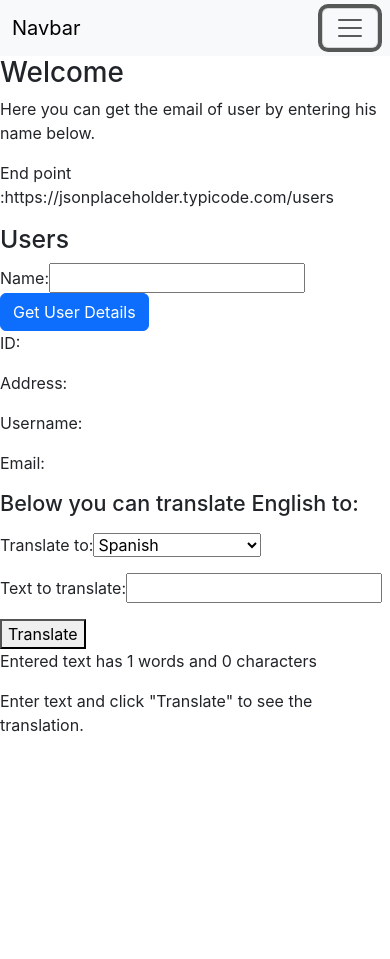
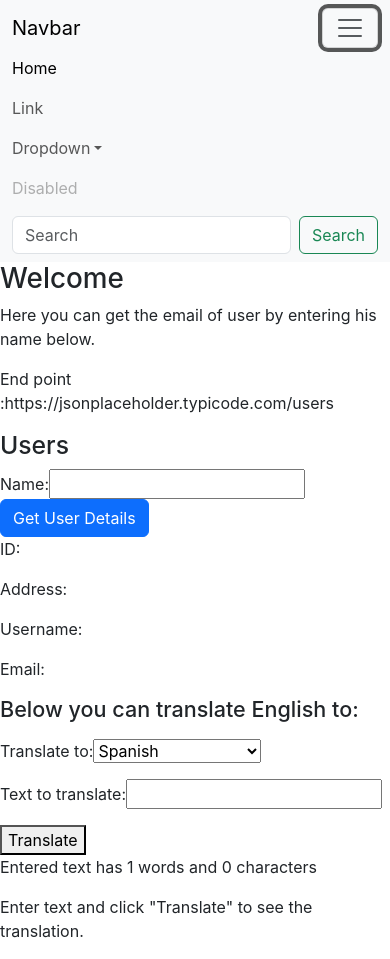
Before and after one commit to TejaVenkatBalla/fetchapi, a React (Create React App) app: page / in a window 390 px wide. Both pictures are taken after a click on the button "Toggle navigation". Before the commit the page ends 844 px from the top, so only its background shows below. Built offline with nearby package versions, Linux system fonts and the light colour scheme; no server answers.

Commit message:
nmae change

```diff
--- a/src/components/nav2.js
+++ b/src/components/nav2.js
@@ -5,27 +5,27 @@ function BasicExample(){
 
       <nav className="navbar navbar-expand-lg bg-body-tertiary">
         <div className="container-fluid">
-          <a className="navbar-brand" href="www.google.com">Navbar</a>
-          <button className="navbar-toggler" type="button" data-bs-toggle="collapse" data-bs-target="www.google.comnavbarSupportedContent" aria-controls="navbarSupportedContent" aria-expanded="false" aria-label="Toggle navigation">
+          <a className="navbar-brand" href="#">Navbar</a>
+          <button className="navbar-toggler" type="button" data-bs-toggle="collapse" data-bs-target="#navbarSupportedContent" aria-controls="navbarSupportedContent" aria-expanded="false" aria-label="Toggle navigation">
             <span className="navbar-toggler-icon"></span>
           </button>
           <div className="collapse navbar-collapse" id="navbarSupportedContent">
             <ul className="navbar-nav me-auto mb-2 mb-lg-0">
               <li className="nav-item">
-                <a className="nav-link active" aria-current="page" href="www.google.com">Home</a>
+                <a className="nav-link active" aria-current="page" href="#">Home</a>
               </li>
               <li className="nav-item">
-                <a className="nav-link" href="www.google.com">Link</a>
+                <a className="nav-link" href="#">Link</a>
               </li>
               <li className="nav-item dropdown">
-                <a className="nav-link dropdown-toggle" href="www.google.com" role="button" data-bs-toggle="dropdown" aria-expanded="false">
+                <a className="nav-link dropdown-toggle" href="#" role="button" data-bs-toggle="dropdown" aria-expanded="false">
                   Dropdown
                 </a>
                 <ul className="dropdown-menu">
-                  <li><a className="dropdown-item" href="www.google.com">Action</a></li>
-                  <li><a className="dropdown-item" href="www.google.com">Another action</a></li>
+                  <li><a className="dropdown-item" href="#">Action</a></li>
+                  <li><a className="dropdown-item" href="#">Another action</a></li>
                   <li><hr className="dropdown-divider" /></li>
-                  <li><a className="dropdown-item" href="www.google.com">Something else here</a></li>
+                  <li><a className="dropdown-item" href="#">Something else here</a></li>
                 </ul>
               </li>
               <li className="nav-item">
```
